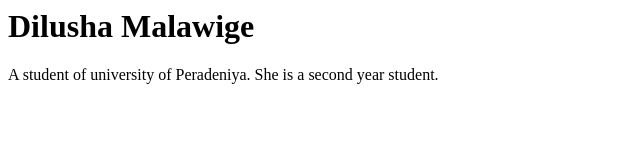
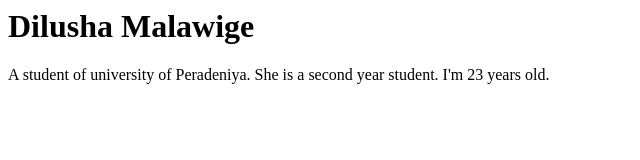
Before and after one commit to lakmalv91git/dilusha_website, a plain HTML site: page src/index.html in a window 1280 px wide. Shown: the full height of the page, 0-640 px from the left. Drawn offline with Linux system fonts and the light colour scheme.

Commit message:
added more details

```diff
--- a/src/index.html
+++ b/src/index.html
@@ -4,7 +4,7 @@
     Dilusha Malawige
 </h1>
 <p>
-    A student of university of Peradeniya. She is a second year student.
+    A student of university of Peradeniya. She is a second year student. I'm 23 years old.
 </p>
 </body>
 </html>
```
